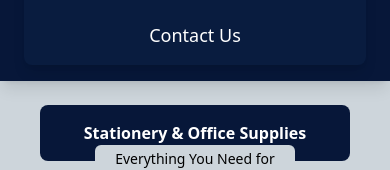
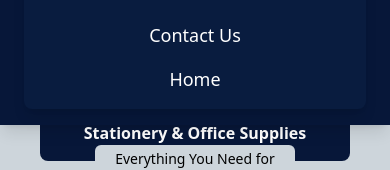
Before and after one commit to linkerAlx/smartlink_stationary, a React (Vite) app: page / in a window 390 px wide. Both pictures are taken after a click on the button 353 px from the left and 29 px from the top of the page. Shown: the part 191-361 px from the top of the page. Built offline with nearby package versions, Linux system fonts and the light colour scheme.

Commit message:
navbar updation

```diff
--- a/src/Components/Navbar.jsx
+++ b/src/Components/Navbar.jsx
@@ -71,6 +71,7 @@ const Navbar = () => {
               {link.title}
             </a>
           ))}
+           <a href="/" className="hover:text-[#A68868] transition text-lg cursor-pointer"> Home</a>
         </div>
       )}
 
```
